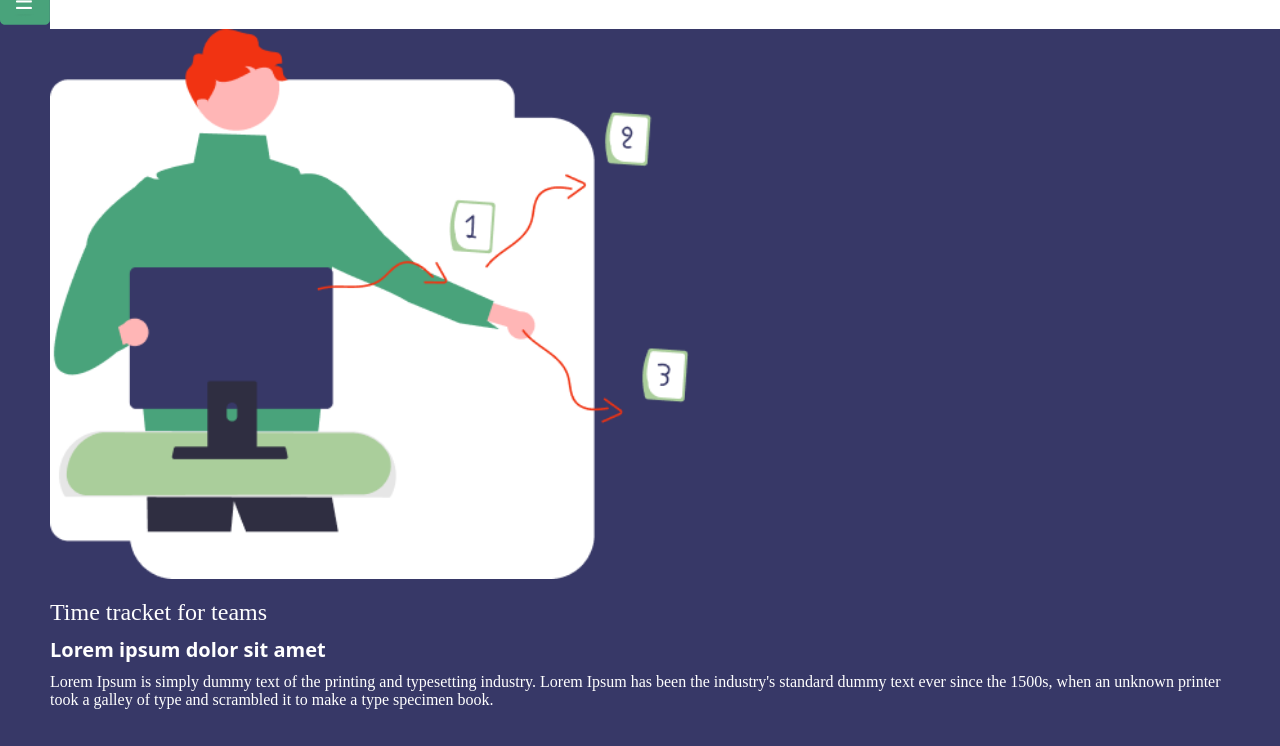
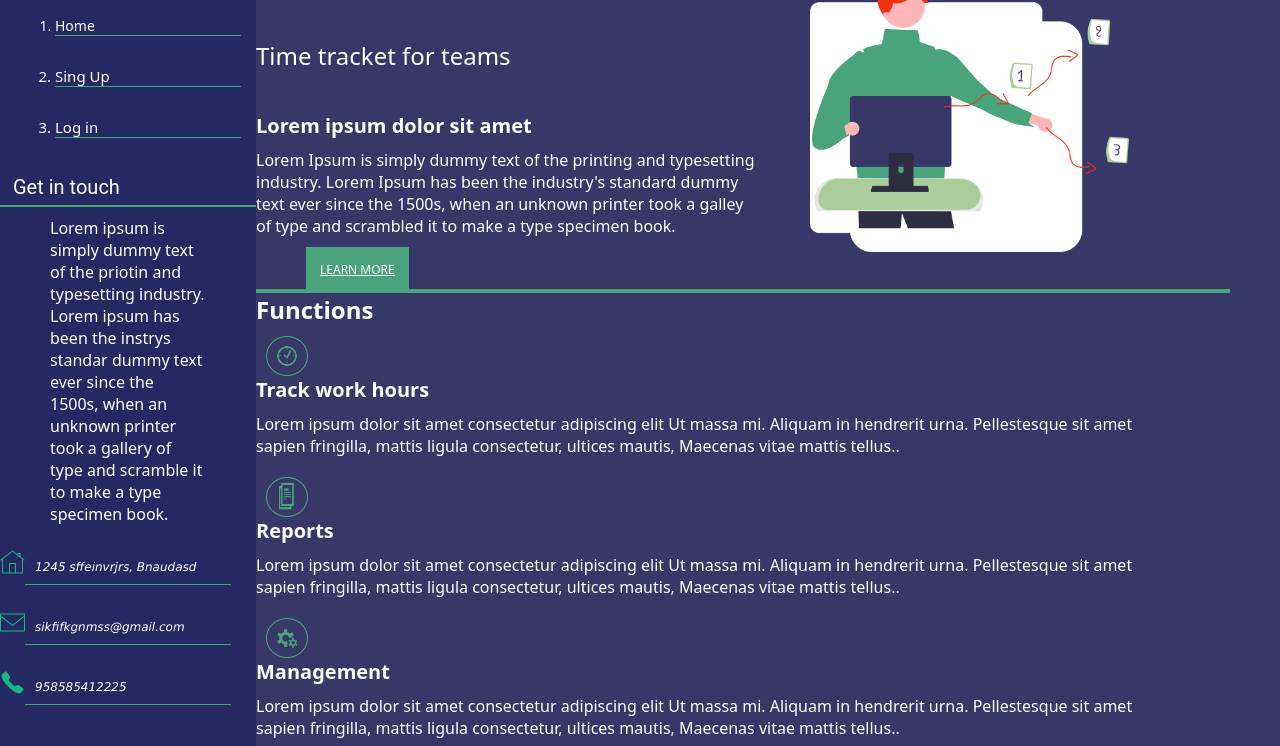
Before and after one commit to andy-0909/BaSP-A2022-Etapa-1, a plain HTML site: page Week-04/index.html in a window 1280 px wide. Shown: the part 73-819 px from the top of the page. Drawn offline with Linux system fonts and the light colour scheme.

Commit message:
BaSP-W04-2022: Work the style of the page using css with flexbox and media query.

```diff
--- a/Week-04/css/footer.css
+++ b/Week-04/css/footer.css
@@ -14,3 +14,11 @@ footer {
     padding: 5px;
     margin: 5px;
 }
+
+@media (min-width: 1024px) {
+    footer {
+        margin-left: 261px;
+text-align: center;
+border-top: 4px solid #49A37B;
+    }
+ }
--- a/Week-04/css/header.css
+++ b/Week-04/css/header.css
@@ -1,10 +1,5 @@
-.menu {
-    float: left;
-    margin-top: 20px;
-}
-
 .header {
-    display: flex;
+    display: inline-flex;
     flex-direction: column;
     margin-left: 50px;
     background-color: #373867;
@@ -16,3 +11,23 @@
     text-decoration: overline 3px #49A37B;
 
 }
+
+@media (min-width: 1024px){
+    .menu{
+        display: inline;
+    }
+    .header {
+        display:inline;
+        margin: auto;
+        font-size: 40px;
+        line-height: 10px;
+        border-bottom: 4px solid #49A37B;
+        padding-left: 20px;
+        height: 40px;
+    }
+    .first-title{
+        font-size: 10px;
+        margin-left: 30px;
+        text-decoration: none;
+    }
+    }
--- a/Week-04/css/main.css
+++ b/Week-04/css/main.css
@@ -1,5 +1,8 @@
-* {
+body {
     background-color: #373867;
+    color: #ffffff;
+    font-family: system-ui, -apple-system, BlinkMacSystemFont, 'Segoe UI', Roboto, Oxygen, Ubuntu, Cantarell, 'Open Sans', 'Helvetica Neue', sans-serif;
+    font-style: normal;
 }
 
 .section-1 {
@@ -42,11 +45,14 @@
     background-color: #49A37B;
 }
 
+
+
 a {
     align-items: center;
     font-size: 12px;
     font-family: system-ui, -apple-system, BlinkMacSystemFont, 'Segoe UI', Roboto, Oxygen, Ubuntu, Cantarell, 'Open Sans', 'Helvetica Neue', sans-serif;
     color: #ffff;
+
 }
 
 .section-2 {
@@ -123,14 +129,17 @@ a {
 
 .btn-submit {
     margin: 10px;
-    border-radius: 1px;
+    border-radius: 4px;
+    font: 20px sans-serif;
     border: 1px solid #49A37B;
     background-color: #49A37B;
     color: #ffffff;
 }
+
 .btn-reset {
     margin: 10px;
-    border-radius: 1px;
+    border-radius: 4px;
+    font: 20px sans-serif;
     border: 1px solid #ff0000;
     background-color: #ff0000;
     color: #ffffff;
@@ -175,3 +184,69 @@ a {
     margin-top: 30px;
     color: #ffff;
 }
+
+@media (min-width: 1024px) {
+    .section-1 {
+        display: inline;
+        margin-left: 20px;
+    }
+
+    .title-1 {
+        margin-top: 50px;
+        margin-left: 20px;
+        color: #ffff;
+        font-weight: 200;
+        margin: 40px;
+    }
+
+    .buttom {
+        margin-bottom: 20px;
+        margin-top: 20px;
+        margin-left: 50px;
+        margin-bottom: 40px;
+        padding: 14px;
+        background-color: #49A37B;
+    }
+
+    .first-image {
+        width: 25%;
+        margin-right: 150px;
+    }
+
+    .image-left {
+        float: left;
+        height: 40px;
+    }
+
+    .section-2 {
+        border-top: 4px solid #49A37B;
+        border-bottom: 4px solid #49A37B;
+    }
+
+    .functions {
+        display: flex;
+        flex-direction: column;
+        margin-left: 250px;
+        width: 32%;
+        margin: 30px;
+        margin-top: 30px;
+    }
+
+    .image-right {
+        position: relative;
+        margin-left: 61px;
+        display: inline-block;
+        margin: 9px;
+    }
+
+    .form-contact {
+        display: flex;
+        flex-direction: column;
+        margin-right: 20px;
+    }
+
+    .section-5 {
+        display: ruby-base;
+        color: #ffff;
+    }
+}
--- a/Week-04/css/sidebar.css
+++ b/Week-04/css/sidebar.css
@@ -1,7 +1,17 @@
 .navbar {
     display: none;
-    background-color: bisque;
 }
+
+@media (min-width: 1024px) {
+    .navbar {
+        position: relative;
+        display: inline-block;
+        background-color: #262862;
+        width: 20%;
+        float: left;
+        height: 2270px;
+    }
+
     .search {
         margin-top: 20px;
         margin-bottom: 1px;
@@ -14,33 +24,68 @@
     }
 
     .section-menu {
-    background-color: antiquewhite;
+        position: relative;
+        display: inline-block;
+        float: left;
     }
 
     .list {
-    background-color: aqua;
+        display: flex;
+        flex-direction: column;
     }
 
     .home {
-    background-color: beige;
+        margin: 15px;
+        border-bottom: 1px solid #49A37B;
+        font-size: 14px;
+        color: #ffffff;
+        font-style: normal;
+        align-items: center;
+        background-color: #262862;
     }
 
     .sing-up {
-    background-color: blueviolet;
+        margin: 15px;
+        color: #ffffff;
+        border-bottom: 1px solid #49A37B;
+        font-size: 15px;
+        font-style: normal;
+        align-items: center;
     }
 
     .log-in {
-    background-color: brown;
+        margin: 15px;
+        color: #ffffff;
+        border-bottom: 1px solid #49A37B;
+        font-size: 15px;
+        font-style: normal;
+        align-items: center;
     }
 
     .title-0 {
-    background-color: thistle;
+        font-family: 'Roboto';
+        font-style: normal;
+        font-weight: 400;
+        color: #ffffff;
+        font-size: 20px;
+        line-height: 10px;
+        border-bottom: 2px solid #49A37B;
+        padding: 13px;
     }
 
-.p-0 {
-    background-color: hotpink;
+    .image-1,
+    .image-2,
+    .image-3 {
+        height: 25px;
+        float: left;
     }
 
-.address {
-    background-color: khaki;
+    .p-address {
+        color: #ffffff;
+        font-size: 12px;
+        font-family: 'Lucida Sans', 'Lucida Sans Regular', 'Lucida Grande', 'Lucida Sans Unicode', Geneva, Verdana, sans-serif;
+        margin: 25px;
+        border-bottom: 1px solid #49A37B;
+        padding: 10px;
     }
+}
--- a/Week-04/index.html
+++ b/Week-04/index.html
@@ -5,16 +5,17 @@
     <meta http-equiv="X-UA-Compatible" content="IE=edge">
     <meta name="viewport" content="width=device-width, initial-scale=1.0">
     <title>Trackgenix</title>
+    <link rel="stylesheet" href="/css/reset.css">
     <link rel="stylesheet" href="css/header.css">
     <link rel="stylesheet" href="css/main.css">
     <link rel="stylesheet" href="css/sidebar.css">
     <link rel="stylesheet" href="css/footer.css">
-    <link rel="stylesheet" href="/css/style.css">
-    <link rel="stylesheet" href="/css/reset.css">
+    <link rel="stylesheet" href="css/style.css">
+
   </head>
   <body>
     <h1 class="header">Trackgenix <span class="first-title">by GigaTech Software Solutions SA</span></h1>
-    <a href="aside"><img src="image/navbar.png" alt="image menu" class="manu"></a>
+    <a href="aside" class="manu"><img src="image/navbar.png" alt="image menu"></a>
     <aside class="navbar">
       <input type="text" placeholder="search" class="search">
       <section class="section-menu"></section>
@@ -114,8 +115,10 @@ an unknown printer took a galley of type and scrambled it to make a type specime
         </select>
         <h4 class="title-message">Message</h4>
           <textarea name="description" class="description" placeholder="text"></textarea>
+          <div>
           <input type="submit" value="Submit" class="btn-submit">
           <input type="submit" value="Reset" class="btn-reset">
+        </div>
         </div>
       </form>
       <section class="section-4">
```
Lines whose indentation alone changed are shown as unchanged.
